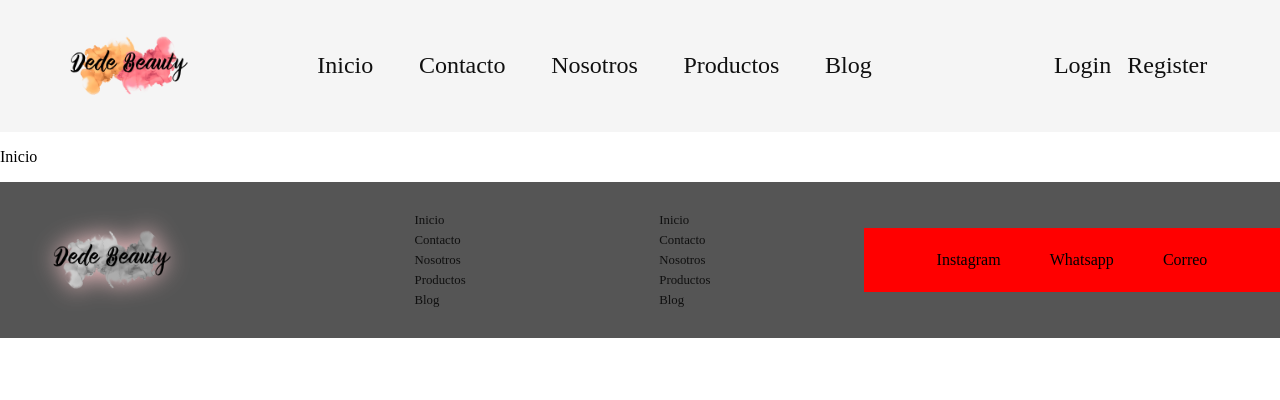
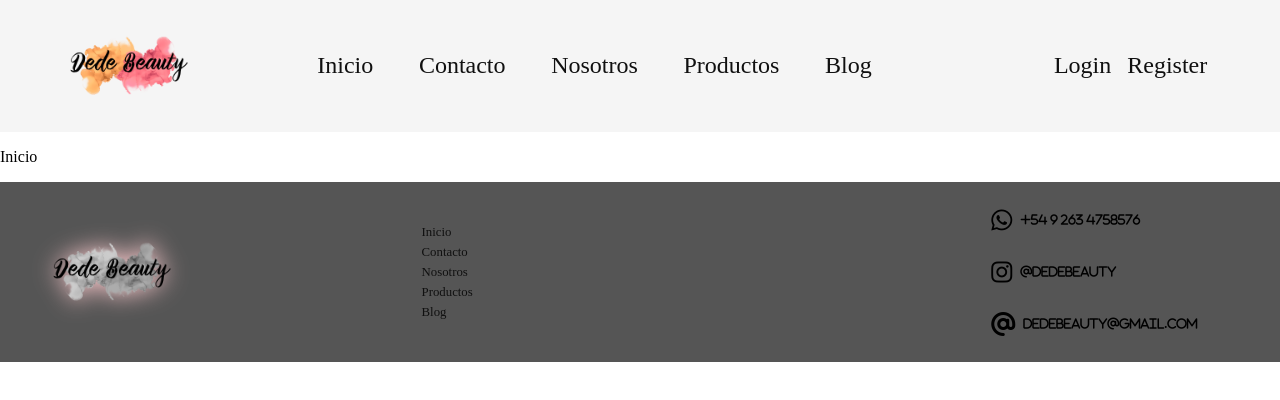
Before and after one commit to courfedra/dedebeauty, a React (Vite) app: page / in a window 1280 px wide. Shown: the top 400 px of the page. Built offline with nearby package versions, Linux system fonts and the light colour scheme.

Commit message:
set footer

```diff
--- a/index.html
+++ b/index.html
@@ -9,5 +9,6 @@
   <body>
     <div id="root"></div>
     <script type="module" src="/src/main.jsx"></script>
+    <script src="https://kit.fontawesome.com/a7eb31baec.js" crossorigin="anonymous"></script>
   </body>
 </html>
--- a/src/footer/Footer.jsx
+++ b/src/footer/Footer.jsx
@@ -9,21 +9,7 @@ export const Footer =()=>{
             <div className="logoFooter">
                 <Logo/>
             </div>
-            <div>
-                <ul className="ulFooter">
-                {NavbarMenu.map((e)=>{
-                    return(
-                        <Link
-                        className="linkFooter"
-                        key={NavbarMenu.indexOf(e)}
-                        to={e.path}>
-                            {e.name}
-                        </Link>
-                    )
-                    })}
-                </ul>
-            </div>
-            <div>
+            <div className="navbarFooter">
                 <ul className="ulFooter">
                 {NavbarMenu.map((e)=>{
                     return(
@@ -38,9 +24,15 @@ export const Footer =()=>{
                 </ul>
             </div>
             <div className="redesFooter">
-                <p>Instagram</p>
-                <p>Whatsapp</p>
-                <p>Correo</p>
+                <i className="fa-brands fa-whatsapp">
+                    <p>+54 9 263 4758576</p>
+                </i>
+                <i class="fa-brands fa-instagram">
+                    <p>@dedebeauty</p>
+                </i>
+                <i class="fa-solid fa-at">
+                    <p>dedebeauty@gmail.com</p>
+                </i>
 
             </div>
         </footer>
--- a/src/footer/footer.css
+++ b/src/footer/footer.css
@@ -13,7 +13,14 @@ footer{
 .logoFooter:hover{
     filter:grayscale(1) drop-shadow(0 0 1em var(--rosa));
 }
+.navbarFooter{
+    width:75%;
+    display: flex;
+    justify-content: center;
+    align-items: center;
+}
 .ulFooter{
+    width: 50%;
     display:flex;
     flex-direction: column;
     align-items: start;
@@ -23,12 +30,26 @@ footer{
     font-size: .8em;
 }
 .redesFooter{
-    background-color:red;
     padding: 12px 48px;
     display:flex;
-    align-items: start;
+    flex-direction: column;
     width: 25%;
     justify-content: space-around;
+    align-items: start;
+}
+.redesFooter i {
+    padding: 4px 0;
+    font-size: 24px;
+    display: flex;
     align-items: center;
-    line-height: .5em;
+    justify-content: start;
+
 }
+.redesFooter i p{
+    font-size: 12px;
+    padding: 4px 8px;
+}
+.redesFooter i:hover{
+    color: var(--marron);
+    cursor: pointer;
+}
```
